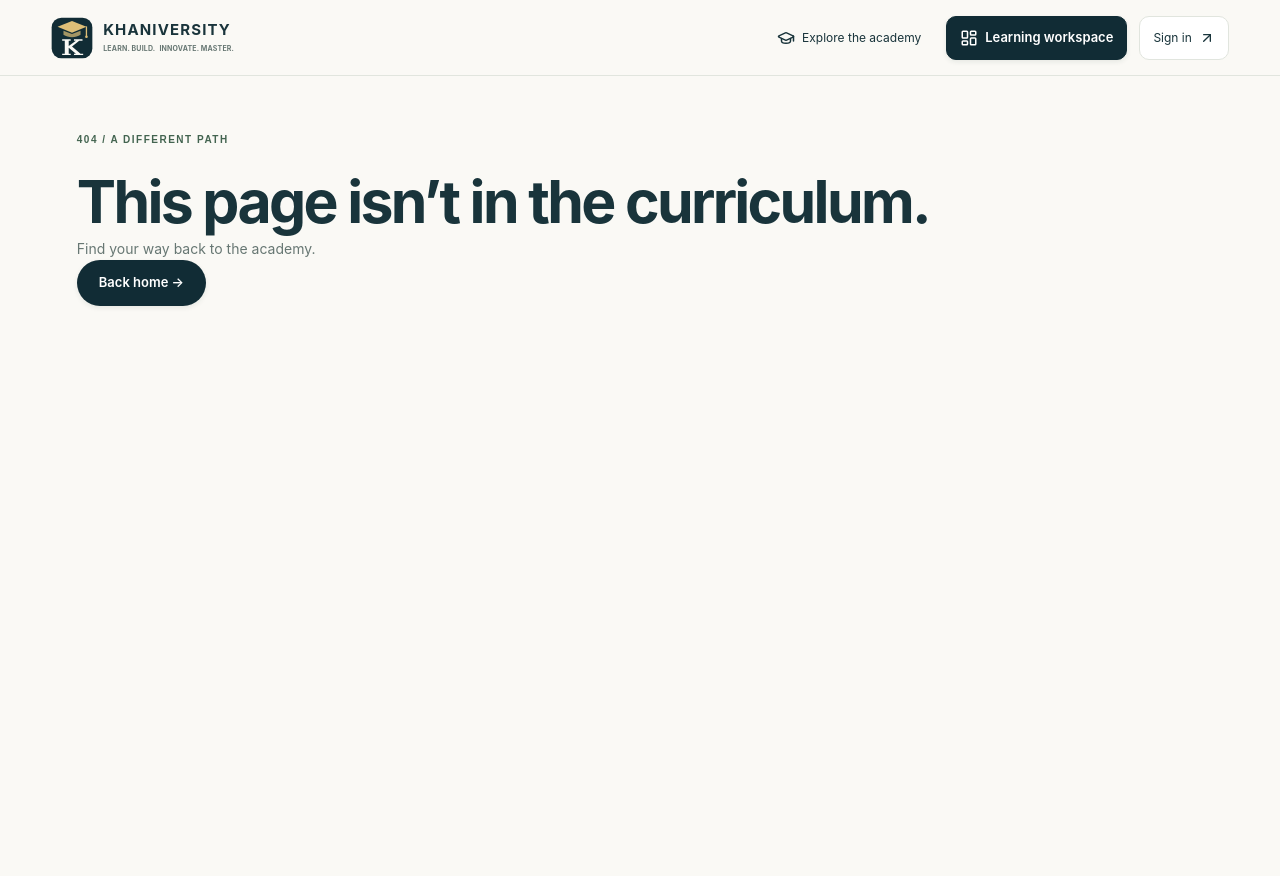
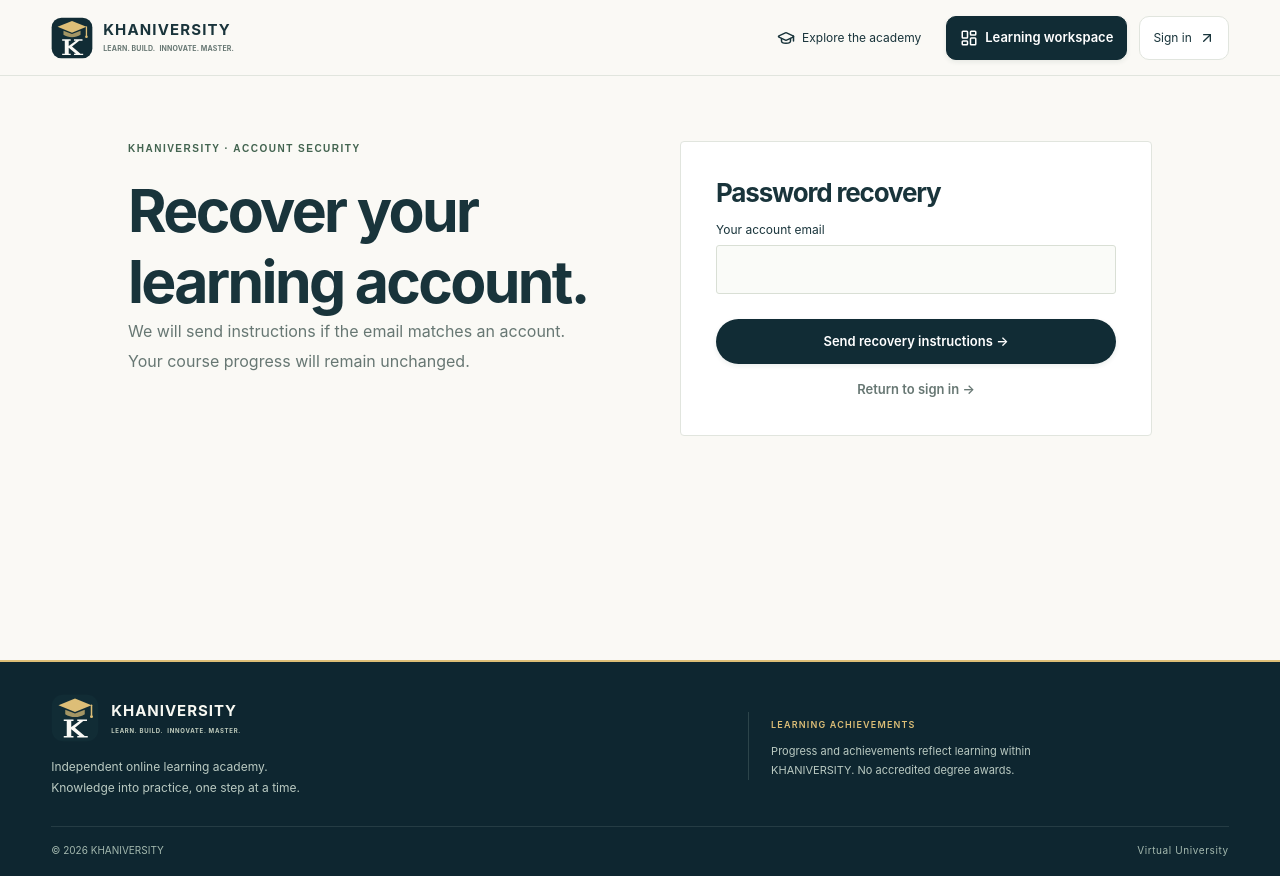
Before and after one commit to KuduKhan/khaniversity-platform, a Next.js app: page /recover in a window 1280 px wide. Before the commit this address had no page. Before the commit the page ends 800 px from the top, so only its background shows below. Built offline with nearby package versions, Linux system fonts and the light colour scheme; no server answers.

Commit message:
feat(foundation): password recovery and PKCE auth callback with security checks

```diff
--- /dev/null
+++ b/src/app/api/account/password/route.ts
@@ -0,0 +1,24 @@
+import { NextResponse } from "next/server";
+import { configured, database } from "@/lib/database/server";
+
+export async function POST(request: Request) {
+  if (request.headers.get("origin") !== new URL(request.url).origin)
+    return NextResponse.json({ error: "Invalid origin." }, { status: 403 });
+  if (!configured())
+    return NextResponse.json({ error: "Accounts are not configured." }, { status: 503 });
+  let body: { password?: unknown };
+  try { body = await request.json(); } catch {
+    return NextResponse.json({ error: "Invalid request." }, { status: 400 });
+  }
+  if (typeof body.password !== "string" || body.password.length < 12 || body.password.length > 128)
+    return NextResponse.json({ error: "Use a password of 12–128 characters." }, { status: 400 });
+  const db = await database();
+  const { data: identity, error: identityError } = await db.auth.getUser();
+  if (identityError || !identity.user)
+    return NextResponse.json({ error: "Your recovery session has expired. Request another recovery link." }, { status: 401 });
+  const { error } = await db.auth.updateUser({ password: body.password });
+  if (error)
+    return NextResponse.json({ error: "Password change could not be completed. Please try again." }, { status: 400 });
+  await db.auth.signOut();
+  return NextResponse.json({ message: "Password updated. Sign in with your new password.", redirect: "/signin" });
+}
--- /dev/null
+++ b/src/app/api/account/recovery/route.ts
@@ -0,0 +1,27 @@
+import { NextResponse } from "next/server";
+import { configured, database } from "@/lib/database/server";
+
+export async function POST(request: Request) {
+  const origin = new URL(request.url).origin;
+  if (request.headers.get("origin") !== origin)
+    return NextResponse.json({ error: "Invalid origin." }, { status: 403 });
+  if (!configured())
+    return NextResponse.json({ error: "Account recovery is not configured." }, { status: 503 });
+  let body: { email?: unknown };
+  try { body = await request.json(); } catch {
+    return NextResponse.json({ error: "Invalid request." }, { status: 400 });
+  }
+  const email = typeof body.email === "string" ? body.email.trim() : "";
+  if (email.length > 254 || !/^[^\s@]+@[^\s@]+\.[^\s@]+$/.test(email))
+    return NextResponse.json({ error: "Enter a valid email address." }, { status: 400 });
+  try {
+    const db = await database();
+    // Avoid disclosing whether an address has an account.
+    await db.auth.resetPasswordForEmail(email, {
+      redirectTo: `${origin}/auth/callback?next=/reset-password`,
+    });
+  } catch {
+    // Network and identity errors must not enumerate learners.
+  }
+  return NextResponse.json({ message: "If this address has an account, recovery instructions will be sent." });
+}
--- a/src/app/api/auth/route.ts
+++ b/src/app/api/auth/route.ts
@@ -34,7 +34,7 @@ export async function POST(request: Request) {
   const db = await database();
   const { data, error } =
     mode === "signup"
-      ? await db.auth.signUp({ email, password })
+      ? await db.auth.signUp({ email, password, options: { emailRedirectTo: `${new URL(request.url).origin}/auth/callback?next=/dashboard` } })
       : await db.auth.signInWithPassword({ email, password });
   if (error)
     return NextResponse.json(
--- /dev/null
+++ b/src/app/auth/callback/route.ts
@@ -0,0 +1,22 @@
+import { NextResponse } from "next/server";
+import { database, configured } from "@/lib/database/server";
+
+// Supabase PKCE email confirmation and recovery codes are exchanged on the server.
+// Do not accept arbitrary redirect destinations from email links.
+export async function GET(request: Request) {
+  const url = new URL(request.url);
+  const code = url.searchParams.get("code");
+  const requested = url.searchParams.get("next");
+  const next = requested === "/reset-password" ? "/reset-password" : "/dashboard";
+  if (!configured() || !code || code.length > 1024)
+    return NextResponse.redirect(new URL("/signin?auth=invalid", url.origin), 303);
+
+  try {
+    const db = await database();
+    const { error } = await db.auth.exchangeCodeForSession(code);
+    if (!error) return NextResponse.redirect(new URL(next, url.origin), 303);
+  } catch {
+    // Invalid, expired and interrupted flows all return to sign in.
+  }
+  return NextResponse.redirect(new URL("/signin?auth=invalid", url.origin), 303);
+}
--- /dev/null
+++ b/src/app/recover/page.tsx
@@ -0,0 +1,23 @@
+import { PublicHeader, Footer } from "@/components/brand";
+import { AccountRecoveryForm } from "@/components/account-recovery-form";
+import { configured } from "@/lib/database/server";
+export const dynamic = "force-dynamic";
+export default function RecoverAccountPage() {
+  const connected = configured();
+  return <>
+    <PublicHeader />
+    <main id="main" className="auth-page">
+      <div>
+        <p className="eyebrow">KHANIVERSITY · ACCOUNT SECURITY</p>
+        <h1>Recover your learning account.</h1>
+        <p className="lead">We will send instructions if the email matches an account. Your course progress will remain unchanged.</p>
+      </div>
+      <section className="auth-card">
+        <h2>Password recovery</h2>
+        {!connected && <p className="notice">Account recovery requires a connected Supabase environment.</p>}
+        <AccountRecoveryForm connected={connected} reset={false} />
+      </section>
+    </main>
+    <Footer />
+  </>;
+}
--- /dev/null
+++ b/src/app/reset-password/page.tsx
@@ -0,0 +1,23 @@
+import { PublicHeader, Footer } from "@/components/brand";
+import { AccountRecoveryForm } from "@/components/account-recovery-form";
+import { configured } from "@/lib/database/server";
+export const dynamic = "force-dynamic";
+export default function ResetPasswordPage() {
+  const connected = configured();
+  return <>
+    <PublicHeader />
+    <main id="main" className="auth-page">
+      <div>
+        <p className="eyebrow">KHANIVERSITY · ACCOUNT SECURITY</p>
+        <h1>Choose a new password.</h1>
+        <p className="lead">Use the secure link emailed to your account. After updating, sign in again.</p>
+      </div>
+      <section className="auth-card">
+        <h2>Secure password update</h2>
+        {!connected && <p className="notice">Account recovery requires a connected Supabase environment.</p>}
+        <AccountRecoveryForm connected={connected} reset={true} />
+      </section>
+    </main>
+    <Footer />
+  </>;
+}
--- /dev/null
+++ b/src/components/account-recovery-form.tsx
@@ -0,0 +1,51 @@
+"use client";
+import { useState, type FormEvent } from "react";
+import Link from "next/link";
+import { useRouter } from "next/navigation";
+
+export function AccountRecoveryForm({ connected, reset = false }: { connected: boolean; reset?: boolean }) {
+  const [value, setValue] = useState("");
+  const [confirm, setConfirm] = useState("");
+  const [busy, setBusy] = useState(false);
+  const [notice, setNotice] = useState("");
+  const router = useRouter();
+
+  async function submit(event: FormEvent<HTMLFormElement>) {
+    event.preventDefault();
+    if (busy) return;
+    if (reset && value !== confirm) { setNotice("The passwords do not match."); return; }
+    setBusy(true);
+    setNotice("");
+    try {
+      const result = await fetch(reset ? "/api/account/password" : "/api/account/recovery", {
+        method: "POST",
+        headers: { "Content-Type": "application/json" },
+        body: JSON.stringify(reset ? { password: value } : { email: value }),
+      });
+      const body = await result.json();
+      if (!result.ok) { setNotice(body.error || "Unable to continue."); return; }
+      setNotice(body.message || "Request received.");
+      if (body.redirect === "/signin") router.replace("/signin");
+    } catch {
+      setNotice("Connection failed. Please try again.");
+    } finally { setBusy(false); }
+  }
+  return <form onSubmit={submit}>
+    <label htmlFor="recovery-value">{reset ? "New password (12–128 characters)" : "Your account email"}</label>
+    <input id="recovery-value" autoComplete={reset ? "new-password" : "email"}
+      type={reset ? "password" : "email"} minLength={reset ? 12 : undefined}
+      maxLength={reset ? 128 : 254} required value={value}
+      onChange={event => setValue(event.target.value)} />
+    {reset && <>
+      <label htmlFor="recovery-confirm">Confirm new password</label>
+      <input id="recovery-confirm" type="password" autoComplete="new-password"
+        minLength={12} maxLength={128} required value={confirm}
+        onChange={event => setConfirm(event.target.value)} />
+    </>}
+    <button className="button" disabled={!connected || busy}>
+      {busy ? "Please wait…" : reset ? "Update my password →" : "Send recovery instructions →"}
+    </button>
+    <p role="status">{notice}</p>
+    <p className="fine"><Link className="text-link" href="/signin">Return to sign in →</Link></p>
+  </form>;
+}
--- a/src/components/auth-form.tsx
+++ b/src/components/auth-form.tsx
@@ -88,6 +88,7 @@ export function AuthForm({ connected }: { connected: boolean }) {
               : "Create your student account →"}
         </button>
         <p role="status">{message}</p>
+        {mode === "signin" && <p className="fine"><a className="text-link" href="/recover">Forgot your password?</a></p>}
       </form>
     </>
   );
```
Also changed, not shown: 4 other files (tests, documents, lock files or other folders).
